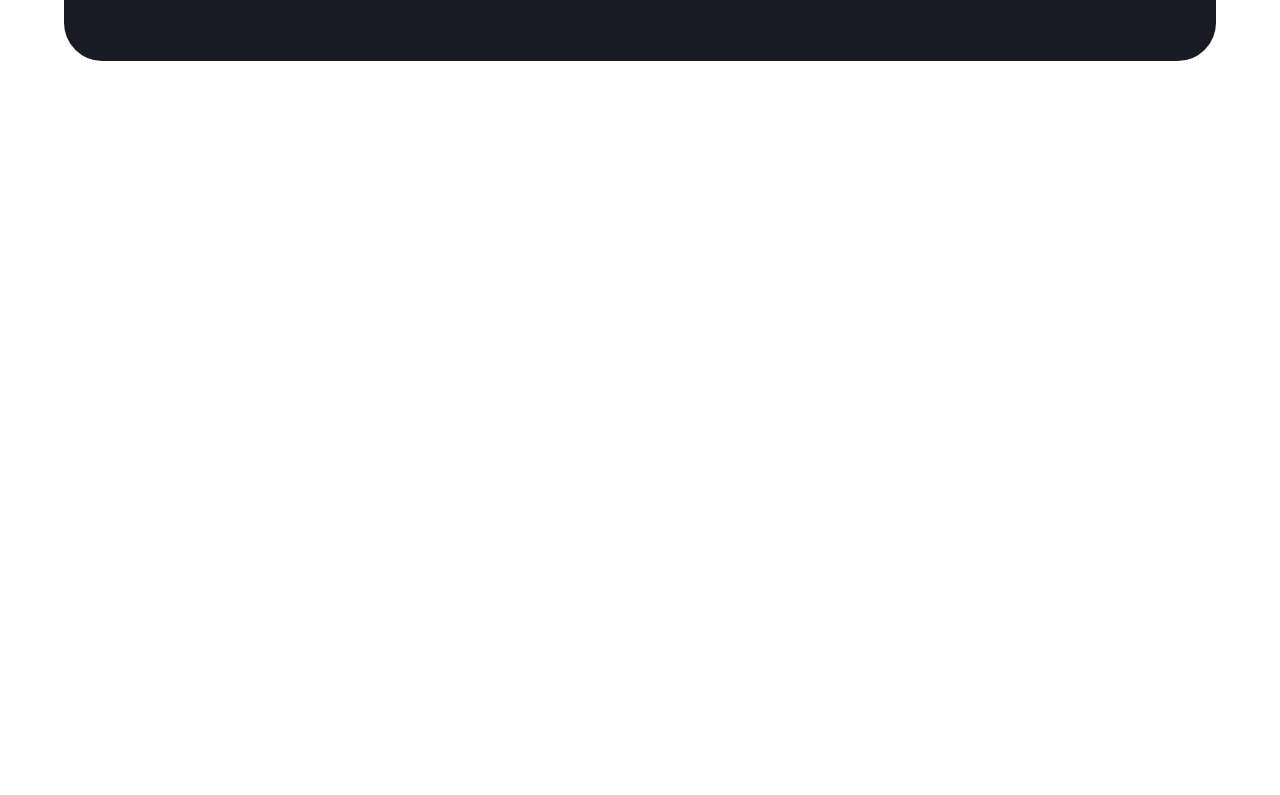
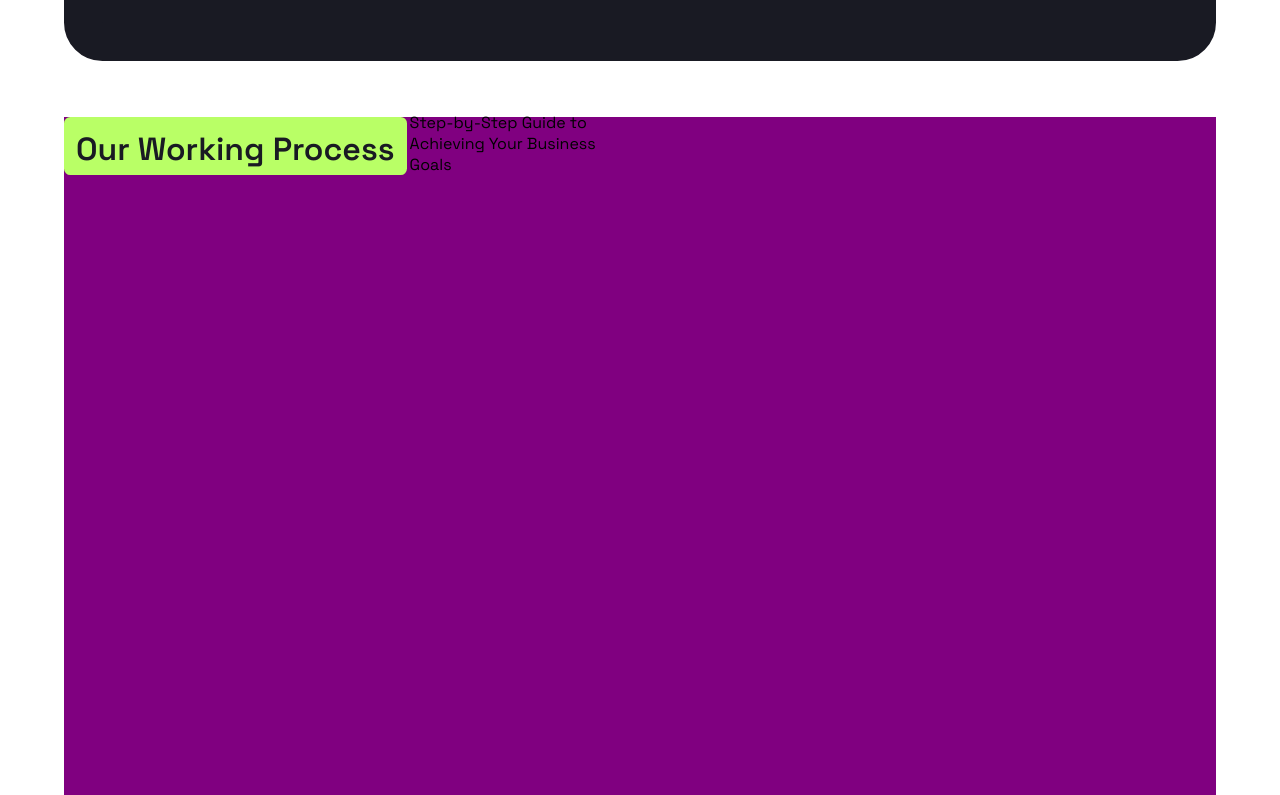
Before and after one commit to nicholas-sc-08/P-17_Positivus, a React (Vite) app in the folder Positivus/: page / in a window 1280 px wide. Shown: the part 2685-3480 px from the top of the page. Before the commit the page ends 2802 px from the top, so only its background shows below. Built offline with nearby package versions, Linux system fonts and the light colour scheme.

Commit message:
titulo da seção do FAQ feito

```diff
--- a/Positivus/src/components/FAQ/Section FAQ/Section_faq.css
+++ b/Positivus/src/components/FAQ/Section FAQ/Section_faq.css
@@ -0,0 +1,6 @@
+.container_section_faq{
+
+    width: 90%;
+    height: 120vh;
+    background-color: purple;
+}
--- a/Positivus/src/components/FAQ/Section FAQ/Section_faq.jsx
+++ b/Positivus/src/components/FAQ/Section FAQ/Section_faq.jsx
@@ -1,9 +1,17 @@
+import FAQ_titulo from "../Titulo/FAQ_titulo";
+import Faq_um from '../Pop Ups/FAQ 01/Faq_um.jsx';
+import Faq_dois from '../Pop Ups/FAQ 02/Faq_dois.jsx';
+import Faq_tres from '../Pop Ups/FAQ 03/Faq_tres.jsx';
+import Faq_quatro from '../Pop Ups/FAQ 04/Faq_quatro.jsx';
+import Faq_cinco from '../Pop Ups/FAQ 05/Faq_cinco.jsx';
+import Faq_seis from '../Pop Ups/FAQ 06/Faq_seis.jsx';
 import "./Section_faq.css";
 
 function Section_faq() {
   return (
     <div className="container_section_faq">
 
+        <FAQ_titulo/>
 
 
     </div>
--- a/Positivus/src/components/FAQ/Titulo/FAQ_titulo.css
+++ b/Positivus/src/components/FAQ/Titulo/FAQ_titulo.css
@@ -0,0 +1,35 @@
+.container_faq_titulo {
+
+    display: flex;
+    justify-content: space-between;
+    width: 50%;
+    height: 10%;
+}
+
+.container_faq_titulo h2 {
+
+    width: fit-content;
+    height: 60%;
+
+    font-size: 2rem;
+    font-weight: 600;
+    font-family: var(--t_um);
+
+    border-radius: 0.5vw;
+    border: 1vw solid var(--c_um);
+
+    color: var(--c_dois);
+    background-color: var(--c_um);
+}
+
+.container_faq_titulo span {
+
+    display: flex;
+    align-items: end;
+
+    width: 40%;
+    height: 60%;
+    font-family: var(--t_um);
+    font-size: 1rem;
+    font-weight: 400;
+}
--- a/Positivus/src/components/FAQ/Titulo/FAQ_titulo.jsx
+++ b/Positivus/src/components/FAQ/Titulo/FAQ_titulo.jsx
@@ -4,7 +4,8 @@ function FAQ_titulo() {
   return (
     <div className='container_faq_titulo'>
 
-
+        <h2>Our Working Process</h2>
+        <span>Step-by-Step Guide to Achieving Your Business Goals</span>
 
     </div>
   )
--- a/Positivus/src/pages/Home/Home.jsx
+++ b/Positivus/src/pages/Home/Home.jsx
@@ -5,6 +5,7 @@ import Marcas from '../../components/Marcas/Marcas.jsx';
 import Section_cards from '../../components/Cards Serviço/Section Cards/Section_cards.jsx';
 import Cta from '../../components/CTA/Cta.jsx';
 import Section_case_studies from '../../components/Case Studies/Section Case Studies/Section_case_studies.jsx';
+import Section_faq from '../../components/FAQ/Section FAQ/Section_faq.jsx';
 
 function Home() {
   return (
@@ -16,6 +17,7 @@ function Home() {
       <Section_cards/>
       <Cta/>
       <Section_case_studies/>
+      <Section_faq/>
 
     </div>
   )
```
